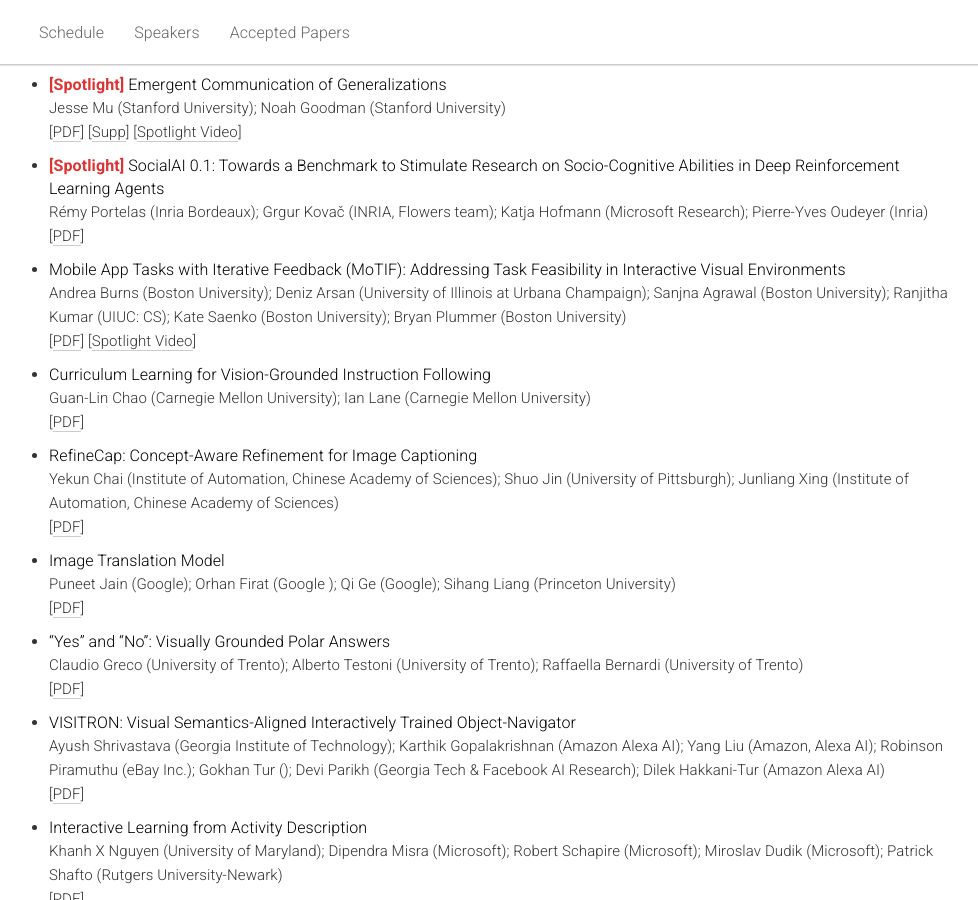
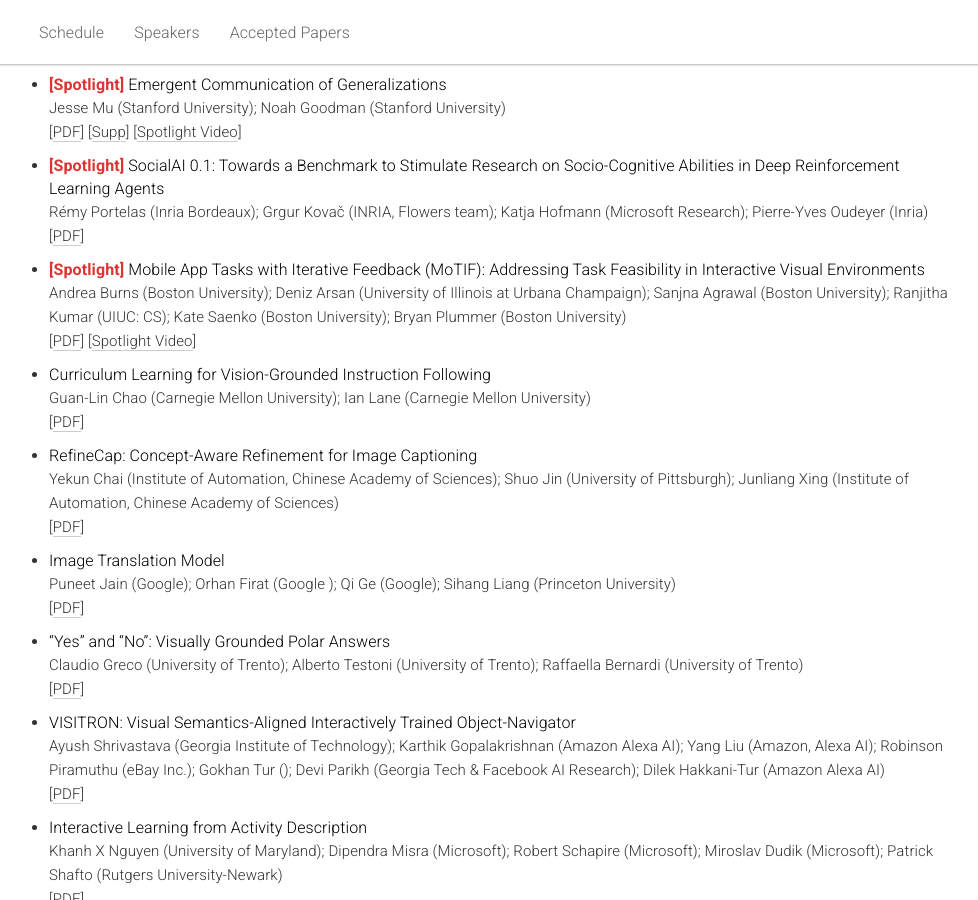
Before and after one commit to vigilworkshop/vigilworkshop.github.io, a Jekyll site: the page built from _pages/home.md, in a window 1280 px wide and 900 px high, scrolled down 1646 px. Shown: the whole window, without its empty margins (156-1134 px from the left). Built offline with Jekyll 4.4.1, drawn with Linux system fonts in a browser that asks for light colours.

Commit message:
[master] spotlight mark

```diff
--- a/_pages/home.md
+++ b/_pages/home.md
@@ -197,7 +197,7 @@ acknowledgements: ""
         <span class="paper-meta">[<a href="static/papers-2021/20.pdf">PDF</a>]</span>
     </li>
     <li>
-        <span class="paper-title">Mobile App Tasks with Iterative Feedback (MoTIF): Addressing Task Feasibility in Interactive Visual Environments</span><br>
+        <span class="paper-title"><span style="color:#DD3333;font-weight:700">[Spotlight]</span> Mobile App Tasks with Iterative Feedback (MoTIF): Addressing Task Feasibility in Interactive Visual Environments</span><br>
         <span class="paper-authors">Andrea Burns (Boston University); Deniz Arsan (University of Illinois at Urbana Champaign); Sanjna Agrawal (Boston University); Ranjitha Kumar (UIUC: CS); Kate Saenko (Boston University); Bryan Plummer (Boston University)</span><br>
         <span class="paper-meta">[<a href="static/papers-2021/26.pdf">PDF</a>] [<a href="static/papers-2021/26_video.mp4" target="_blank">Spotlight Video</a>]</span>
     </li>
```
